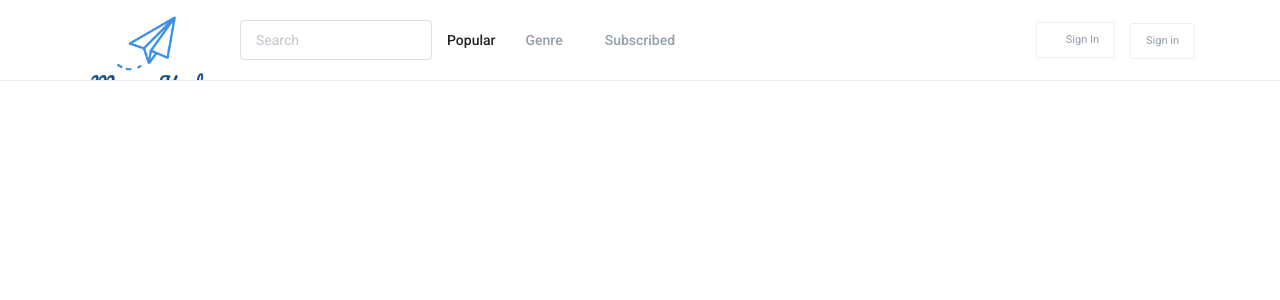
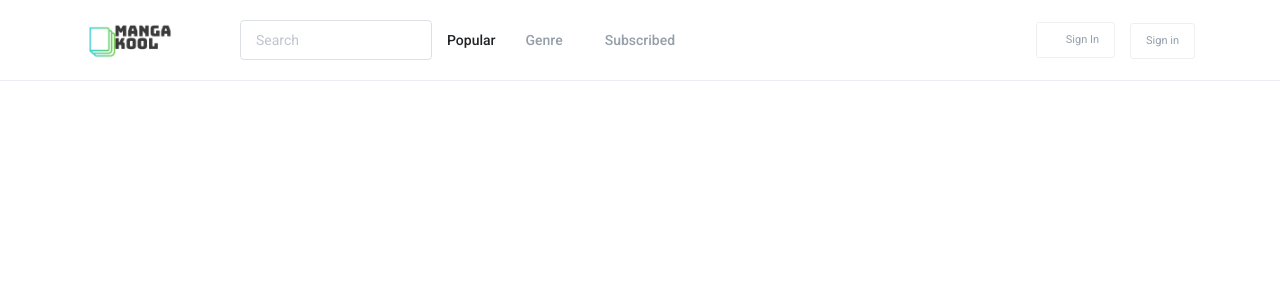
Before and after one commit to duchunter/manga, a Nuxt app: page / in a window 1280 px wide. Shown: the top 300 px of the page. Built offline with nearby package versions, Linux system fonts and the light colour scheme; a web font is replaced by a local one.

Commit message:
update logo

```diff
--- a/components/Header.vue
+++ b/components/Header.vue
@@ -6,8 +6,8 @@
         <div class="column width-12 nav-bar-inner">
           <div class="logo">
             <div class="logo-inner">
-              <nuxt-link tag="a" to="/"><img src="/img/logo/logo-blue.png" alt="Faulkner Logo" /></nuxt-link>
-              <a href="/"><img src="/img/logo/logo.png" alt="Faulkner Logo" /></a>
+              <nuxt-link tag="a" to="/"><img src="/img/logo/logo-grey.png" style="height: 9rem"/></nuxt-link>
+              <a href="/"><img src="/img/logo/logo.png" /></a>
             </div>
           </div>
           <nav class="navigation nav-block secondary-navigation nav-right">
```
Also changed, not shown: static/img/logo/logo-grey.png (added).
